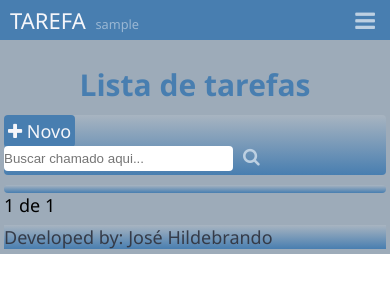
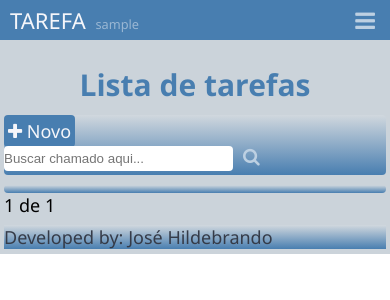
Before and after one commit to hildebrando001/Tarefa-Django-Python, a Django app: page / in a window 390 px wide. Shown: the top 300 px of the page. Run offline with Django 3.2, Linux system fonts and the light colour scheme; the visitor is signed in with stand-in values (Sample User, id 1); data that the repository does not hold is empty; some libraries are stand-ins or nearby versions.

Commit message:
css updated

```diff
--- a/tasks/static/css/styles.css
+++ b/tasks/static/css/styles.css
@@ -1,5 +1,5 @@
 .container {
-    background-color: #9dabb9;
+    background-color: #9dabb986;
     padding: 0px;
     padding-bottom: 1px;
 }
@@ -33,6 +33,7 @@
 
 .nav .nav-header {
     display: inline;
+    width: 50%;
 }
 
 .nav .nav-title a {
@@ -105,7 +106,7 @@
         display: block;
         justify-content: end;
         width: 100%;
-        background-color: #487eb0af;
+        background-color: #487eb0e1;
         height: 0px;
         transition: all 0.3s ease-in-out;
         overflow-y: hidden;
```
